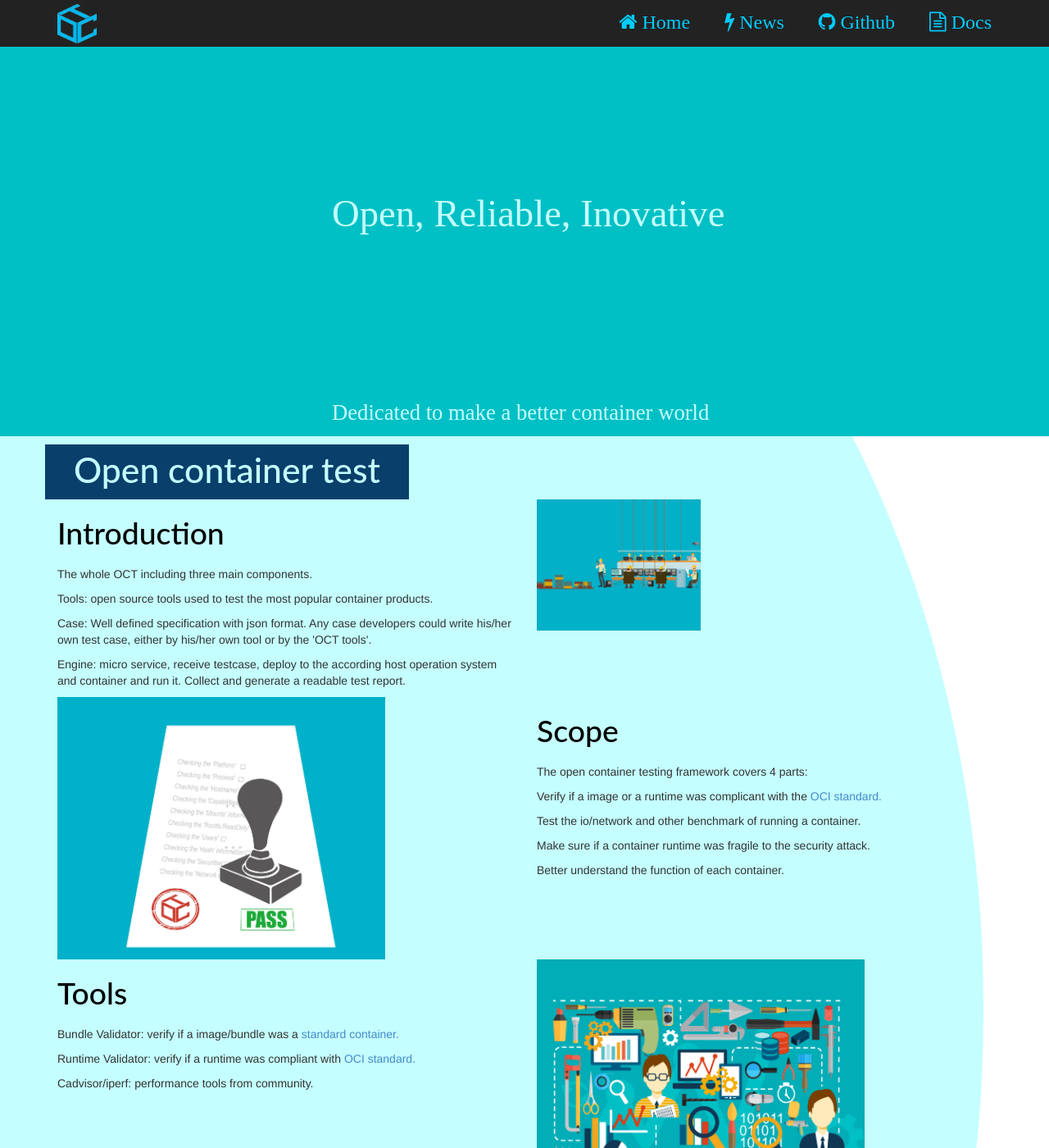
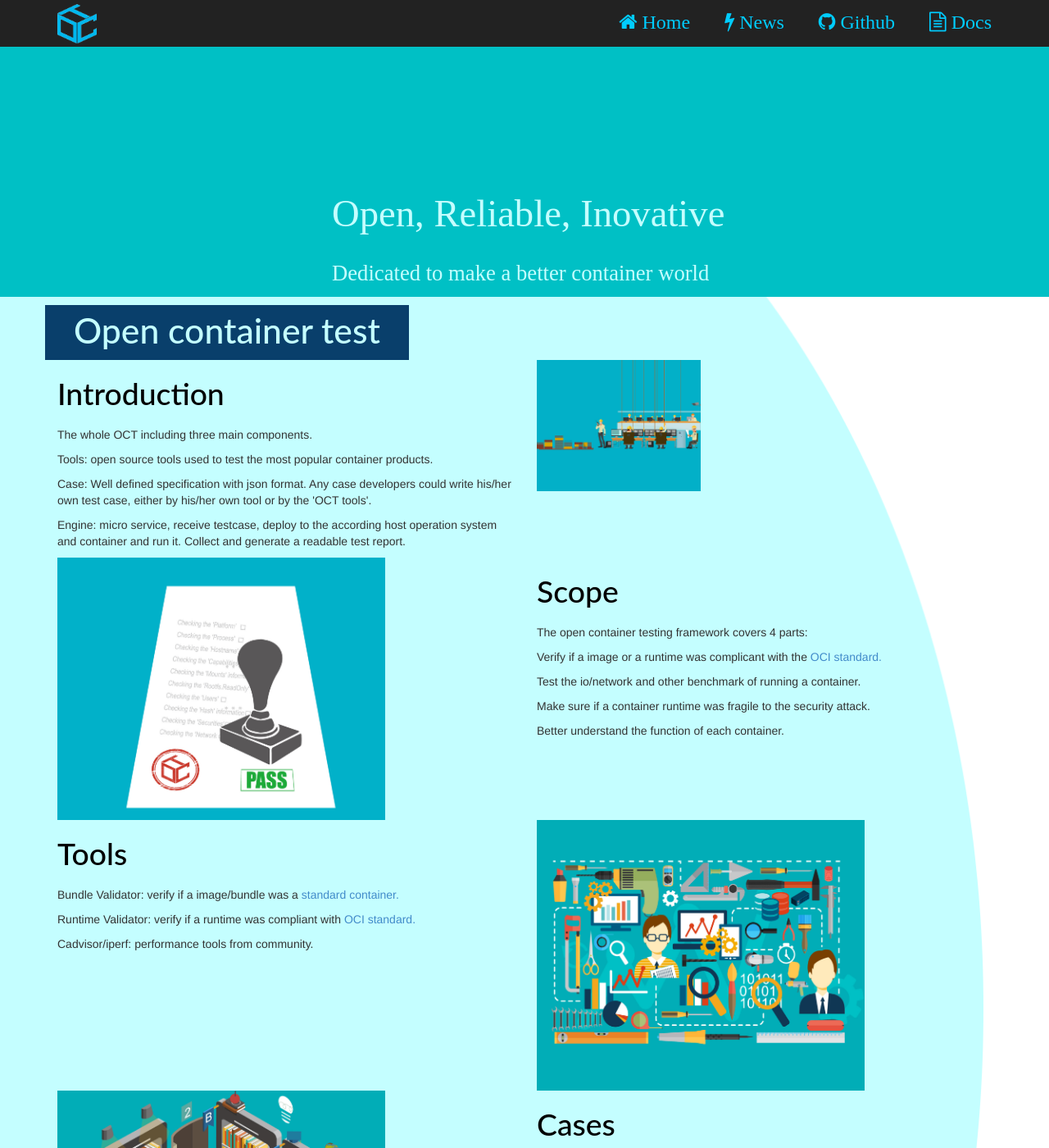
Before and after one commit to ociweb/ociweb.github.io, a Jekyll site: the page index.html, which Jekyll copies as it is, in a window 1280 px wide and 1400 px high. Shown: the whole window at 82% size. Built offline with Jekyll 4.4.1, drawn with Linux system fonts in a browser that asks for light colours; some web fonts are replaced.

Commit message:
Update style.css

```diff
--- a/assets/css/style.css
+++ b/assets/css/style.css
@@ -222,7 +222,7 @@ h3 {
   font-family:DokChampa;
   color:#c4feff;
   font-size:20pt;
-  margin-top:190px;
+  margin-top:20px;
   margin-left:350px;
 }
 .footer .btn {
```
